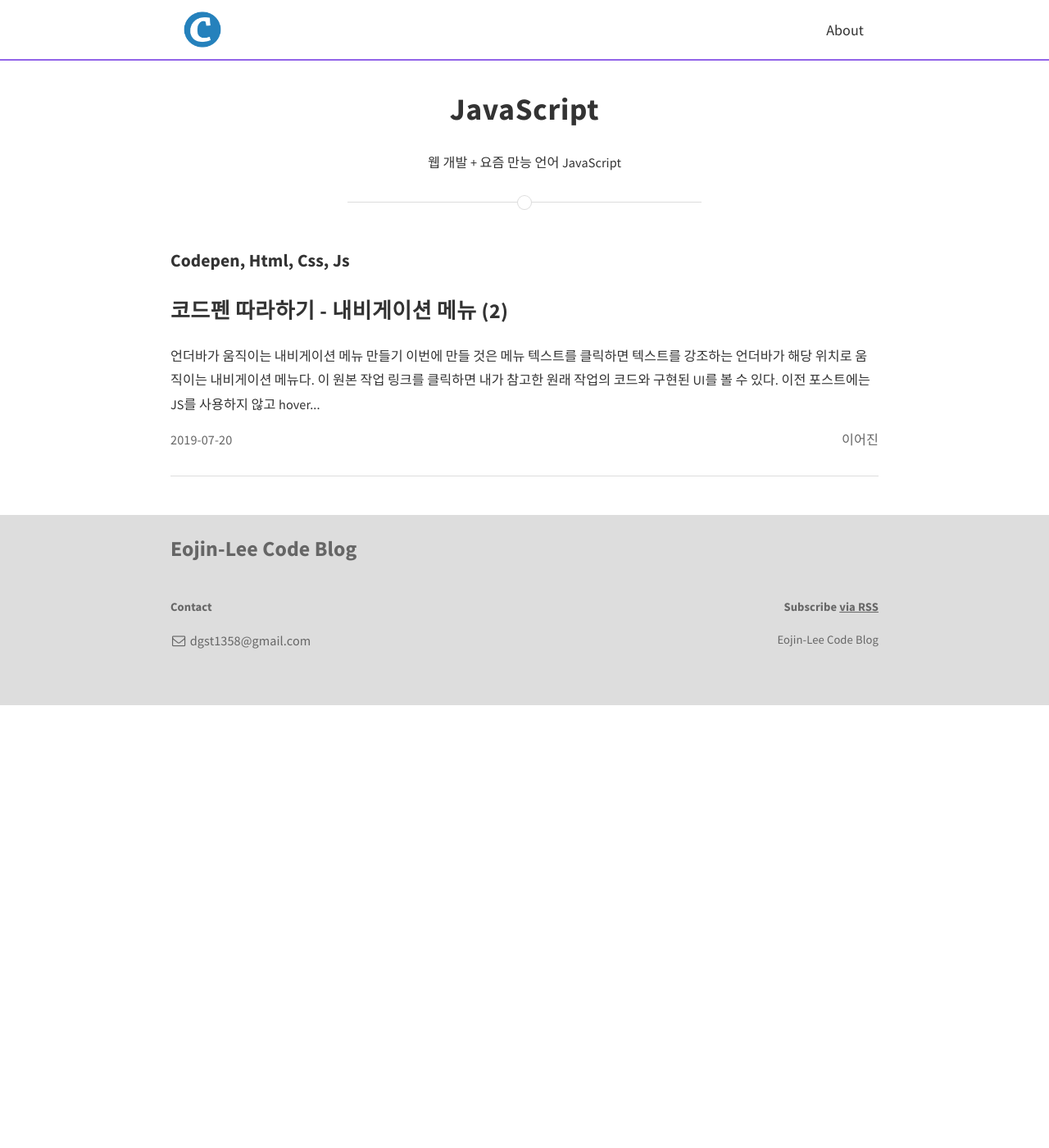
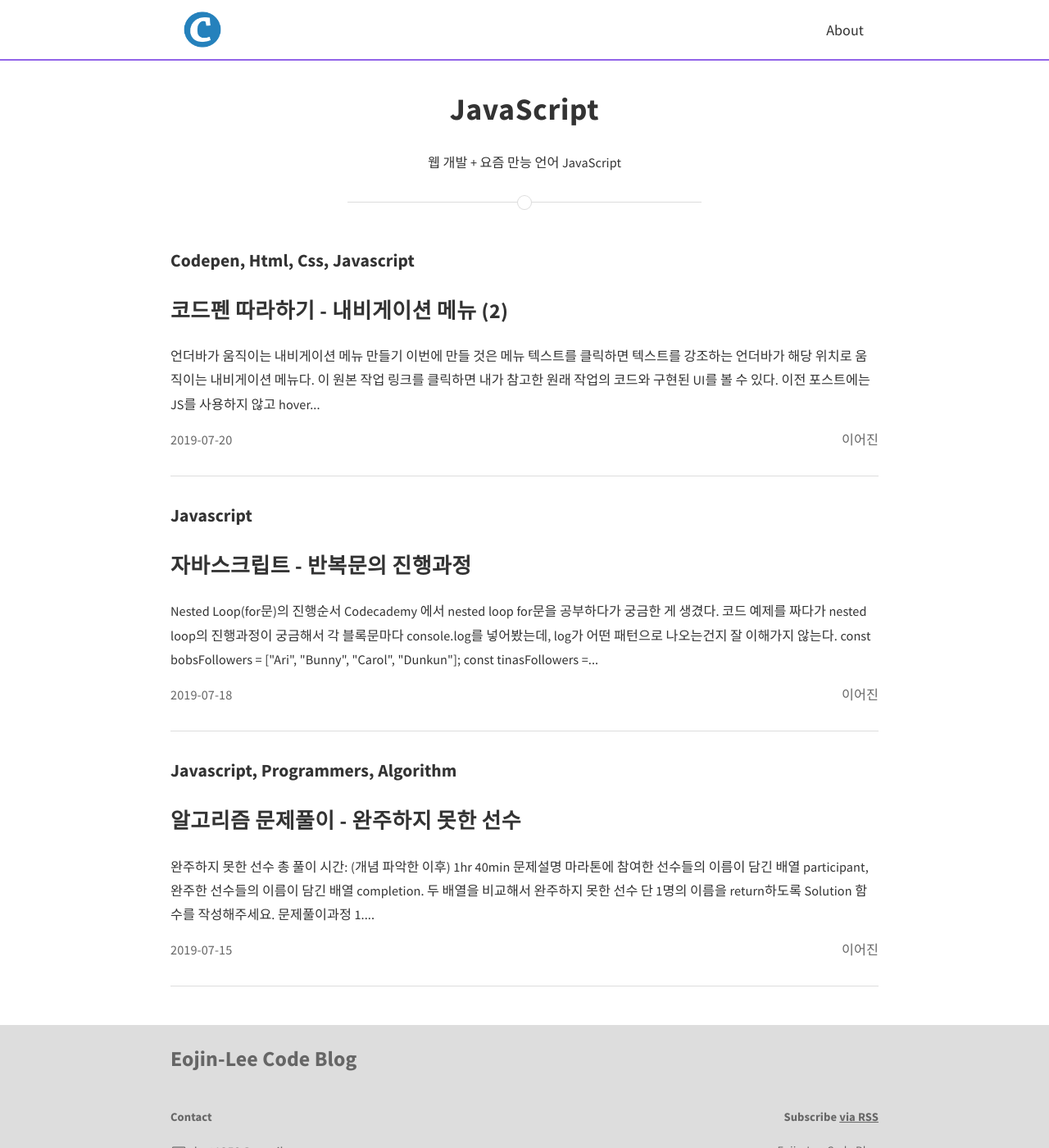
Before and after one commit to Eojin-Lee/Eojin-Lee.github.io, a Jekyll site: the page built from _tags/javascript.md, in a window 1280 px wide and 1400 px high. Shown: the whole window at 82% size. Built offline with Jekyll 4.4.1, drawn with Linux system fonts in a browser that asks for light colours; nearby versions of some CDN libraries.

Commit message:
Rechange tag name 'javascript'

```diff
--- a/_posts/2019-07-20-codepen-study-2.md
+++ b/_posts/2019-07-20-codepen-study-2.md
@@ -2,7 +2,7 @@
 layout: post
 title:  코드펜 따라하기 - 내비게이션 메뉴 (2)
 date: 2019-07-20
-tags: codepen html css js
+tags: codepen html css javascript
 authors: eojinlee
 cover: /assets/post_image/20190628/test4.jpg
 ---
--- a/_tags/js.md
+++ b/_tags/javascript.md
@@ -1,6 +1,6 @@
 ---
 layout: tag
-name: js
+name: javascript
 title: JavaScript
 subtitle: 웹 개발 + 요즘 만능 언어 JavaScript
 ---
```
